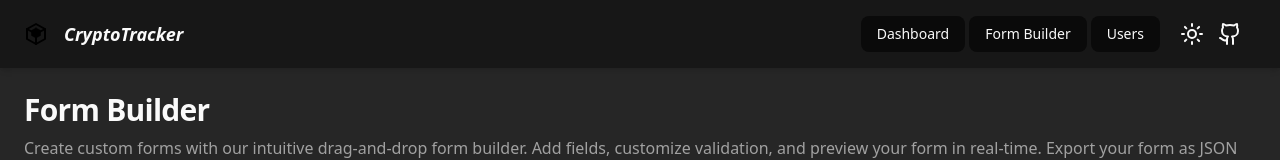
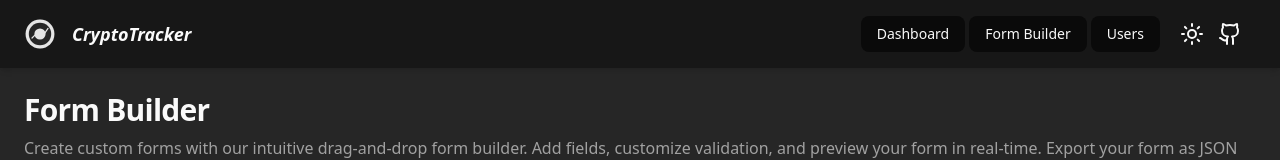
Before and after one commit to acm-97/billimd-skill-test, a React (Vite) app: page /form-builder in a window 1280 px wide. Shown: the top 160 px of the page. Built offline with nearby package versions, Linux system fonts and the light colour scheme.

Commit message:
[update] styles

```diff
--- /dev/null
+++ b/src/components/logo.tsx
@@ -0,0 +1,58 @@
+interface CryptoLogoProps {
+  className?: string
+  size?: number
+}
+
+export function CryptoLogo({className = '', size = 40}: CryptoLogoProps) {
+  return (
+    <svg
+      width={size}
+      height={size}
+      viewBox="0 0 80 80"
+      fill="none"
+      xmlns="http://www.w3.org/2000/svg"
+      className={className}
+    >
+      {/* Gradient definitions */}
+      <defs>
+        <linearGradient id="coinGradient" x1="0%" y1="0%" x2="100%" y2="100%">
+          <stop offset="0%" stopColor="var(--accent)" />
+          <stop offset="100%" stopColor="var(--accent)" />
+        </linearGradient>
+        <linearGradient id="chartGradient" x1="0%" y1="0%" x2="100%" y2="100%">
+          <stop offset="0%" stopColor="var(--accent)" />
+          <stop offset="100%" stopColor="var(--accent) " />
+        </linearGradient>
+      </defs>
+
+      {/* Background circle */}
+      <circle cx="40" cy="40" r="36" fill="var(--primary)" stroke="var(--border)" strokeWidth="2" />
+
+      {/* Coin shape */}
+      <circle cx="40" cy="40" r="28" fill="url(#coinGradient)" />
+
+      {/* Inner circle (hole) */}
+      <circle cx="40" cy="40" r="14" fill="var(--primary)" />
+
+      {/* Chart line */}
+      <path
+        d="M20 50 L28 42 L36 46 L44 30 L52 38 L60 26"
+        stroke="var(--primary)"
+        strokeWidth="3"
+        strokeLinecap="round"
+        strokeLinejoin="round"
+        fill="none"
+      />
+
+      {/* Up arrow */}
+      <path
+        d="M38 32 L40 28 L42 32"
+        stroke="var(--primary)"
+        strokeWidth="2.5"
+        strokeLinecap="round"
+        strokeLinejoin="round"
+        fill="none"
+      />
+    </svg>
+  )
+}
--- a/src/components/main-layout.tsx
+++ b/src/components/main-layout.tsx
@@ -5,16 +5,15 @@ import {
   NavigationMenuList,
   navigationMenuTriggerStyle,
 } from '@/components/ui/navigation-menu'
-import Logo from '@/assets/crypto.svg'
 import {Link, Outlet} from 'react-router-dom'
 import {Toaster} from './ui/sonner'
 import {Github, Menu, Moon, Sun} from 'lucide-react'
 import {useTheme} from './theme-provider'
 import {Sheet, SheetContent, SheetTrigger} from '@/components/ui/sheet'
+import {CryptoLogo} from './logo'
 
 export default function MainLayout() {
   const {theme, setTheme} = useTheme()
-  console.log('🚀 ~ MainLayout ~ theme:', theme)
 
   const navItems = ({className = ''}: {className?: string}) => (
     <>
@@ -44,7 +43,7 @@ export default function MainLayout() {
     <div className="flex h-screen w-screen items-center overflow-x-hidden  bg-secondary flex-col">
       <header className="w-full flex items-center justify-between py-4 px-6 shadow-md gap-4 bg-card">
         <div className="flex items-center gap-4">
-          <img src={Logo} alt="logo" className="h-6 w-auto" />
+          <CryptoLogo size={32} />
           <span className="text-accent-foreground font-extrabold text-lg italic">
             CryptoTracker
           </span>
@@ -73,7 +72,7 @@ export default function MainLayout() {
                 </SheetTrigger>
                 <SheetContent className="w-[250px] p-4 pt-10" side="left">
                   <div className="flex items-center gap-4">
-                    <img src={Logo} alt="logo" className="h-6 w-auto" />
+                    <CryptoLogo className="h-6 w-auto" />
                     <span className="text-accent-foreground font-extrabold text-lg italic">
                       CryptoTracker
                     </span>
--- a/src/pages/dashboard.tsx
+++ b/src/pages/dashboard.tsx
@@ -30,7 +30,7 @@ export const loader = (queryClient: QueryClient) => async () => {
 
 export default function Dashboard() {
   return (
-    <div className="px-6 pt-6">
+    <div className="p-6">
       <CryptoCards />
       <div className="mt-8">
         <h2 className="text-2xl font-bold mb-4">Bitcoin Price History</h2>
--- a/src/pages/form-builder.tsx
+++ b/src/pages/form-builder.tsx
@@ -162,7 +162,7 @@ export default function FormBuilder() {
   }
 
   return (
-    <div className="px-6 pt-6 flex flex-col gap-8">
+    <div className="p-6 flex flex-col gap-8">
       <div className="w-full space-y-2">
         <h1 className="text-3xl font-bold tracking-tight">Form Builder</h1>
         <p className="text-muted-foreground">
--- a/src/pages/users.tsx
+++ b/src/pages/users.tsx
@@ -222,7 +222,7 @@ export default function Users() {
   }, 500)
 
   return (
-    <div className="w-full px-6 pt-6">
+    <div className="w-full p-6">
       <div className="mb-8">
         <h2 className="text-2xl font-bold tracking-tight mb-6">User Management</h2>
         <DashboardStats />
```
Also changed, not shown: src/assets/crypto.svg.
